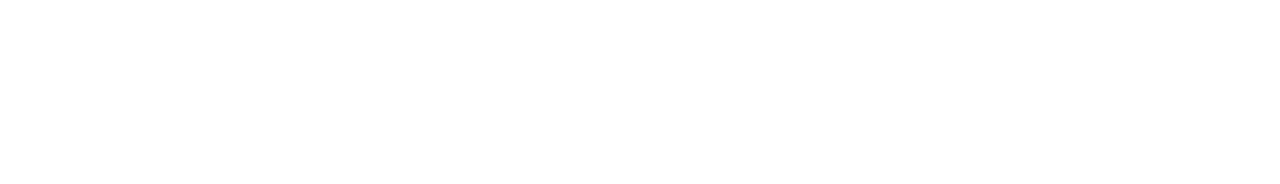
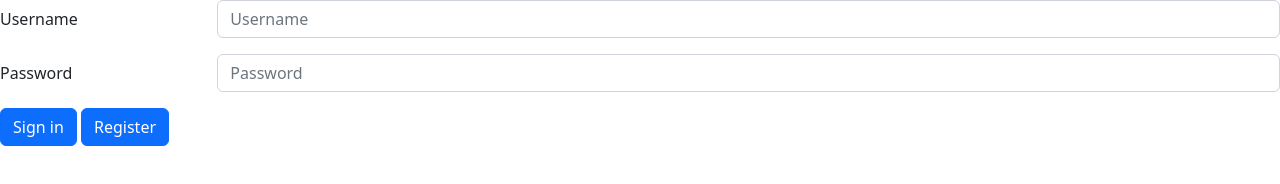
Before and after one commit to huytoan6523/Web_sieu_co_, a plain HTML site: page asm/index.html in a window 1280 px wide. Drawn offline with nearby package versions, Linux system fonts and the light colour scheme; some packages are replaced by stand-ins of ours.

Commit message:
tạo from login

```diff
--- a/asm/index.html
+++ b/asm/index.html
@@ -20,15 +20,16 @@
     <script src="https://ajax.googleapis.com/ajax/libs/angularjs/1.6.9/angular-route.js"></script>
   </head>
 
-  <body>
-    <header>
-      <!-- place navbar here -->
-    </header>
-    <main></main>
-    <footer>
-      <!-- place footer here -->
-    </footer>
-    <!-- Bootstrap JavaScript Libraries -->
+  <body ng-app="myApp">
+
+    <nav ng-include="'login.html'"></nav>
+
+
+    <script>
+      var app = angular.module("myApp",[]);
+
+    </script>
+
     <script
       src="https://cdn.jsdelivr.net/npm/@popperjs/core@2.11.6/dist/umd/popper.min.js"
       integrity="sha384-oBqDVmMz9ATKxIep9tiCxS/Z9fNfEXiDAYTujMAeBAsjFuCZSmKbSSUnQlmh/jp3"
--- a/asm/login.html
+++ b/asm/login.html
@@ -0,0 +1,16 @@
+<form >
+    <div class="row mb-3">
+      <label for="inputEmail3" class="col-sm-2 col-form-label">Username</label>
+      <div class="col-sm-10">
+        <input type="text" class="form-control" placeholder="Username">
+      </div>
+    </div>
+    <div class="row mb-3">
+      <label for="inputPassword3" class="col-sm-2 col-form-label">Password</label>
+      <div class="col-sm-10">
+        <input type="password" class="form-control" id="inputPassword3"placeholder="Password">
+      </div>
+    </div>
+    <button type="submit" class="btn btn-primary">Sign in</button>
+    <a class="btn btn-primary" href="#Register" role="button">Register</a>
+  </form>
```
Also changed, not shown: asm/register.html (added).
